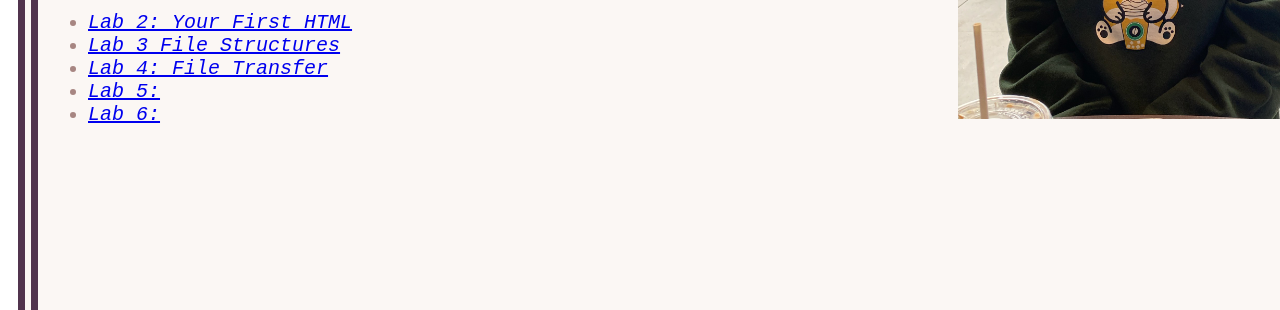
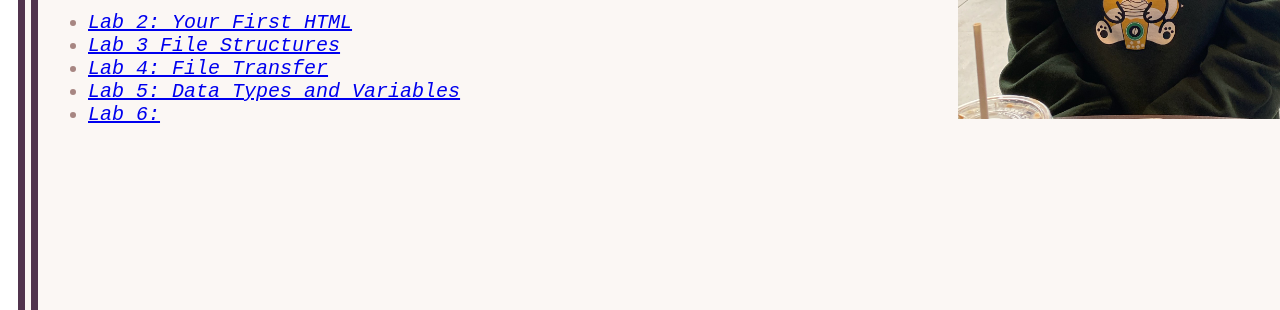
Before and after one commit to madicasta/art101, a plain HTML site: page index.html in a window 1280 px wide. Shown: the part 490-800 px from the top of the page. Drawn offline with Linux system fonts and the light colour scheme.

Commit message:
Update index.html

```diff
--- a/index.html
+++ b/index.html
@@ -29,7 +29,7 @@
 						<li><a href="lab2/index.html">Lab 2: Your First HTML</a></la>
 						<li><a href="lab3/index.html">Lab 3 File Structures</a></li>
 						<li><a href="lab4/index.html">Lab 4: File Transfer</a></li>
-						<li><a href="lab5/index.html">Lab 5:</a></li>
+						<li><a href="lab5/index.html">Lab 5: Data Types and Variables</li>
 						<li><a href="lab6/index.html">Lab 6:</a></li>
 					</ul>
 
```
